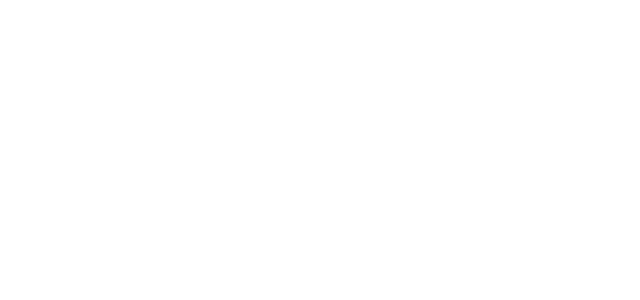
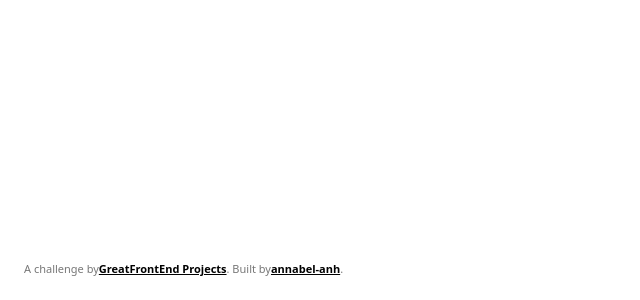
Before and after one commit to annabel-anh/gfe-components, a React (Vite) app in the folder react-components/: page / in a window 1280 px wide. Before the commit this address had no page. Shown: the part 500-800 px from the top of the page, without its empty margins (0-640 px from the left). Built offline with nearby package versions, Linux system fonts and the light colour scheme.

Commit message:
add Layout Route

```diff
--- a/react-components/src/App.jsx
+++ b/react-components/src/App.jsx
@@ -1,11 +1,14 @@
 import { Routes, Route } from "react-router";
 import "./App.css";
 import BadgesPage from "./pages/BadgesPage/BadgesPage.jsx";
+import ComponentPageLayout from "./layouts/ComponentPageLayout.jsx";
 
 function App() {
   return (
     <Routes>
-      <Route path="/badge" element={<BadgesPage />} />
+      <Route path="/" element={<ComponentPageLayout />}>
+        <Route path="badge" element={<BadgesPage />} />
+      </Route>
     </Routes>
   );
 }
--- /dev/null
+++ b/react-components/src/layouts/ComponentPageLayout.jsx
@@ -0,0 +1,28 @@
+import { Outlet } from "react-router";
+
+function ComponentPageLayout() {
+  return (
+    <>
+      <Outlet />
+      <div className="credits">
+        A challenge by
+        <a
+          href="https://www.greatfrontend.com/projects?ref=challenges"
+          target="_blank"
+        >
+          GreatFrontEnd Projects
+        </a>
+        . Built by
+        <a
+          href="https://www.greatfrontend.com/projects/u/annabel-anh"
+          target="_blank"
+        >
+          annabel-anh
+        </a>
+        .
+      </div>
+    </>
+  );
+}
+
+export default ComponentPageLayout;
```
